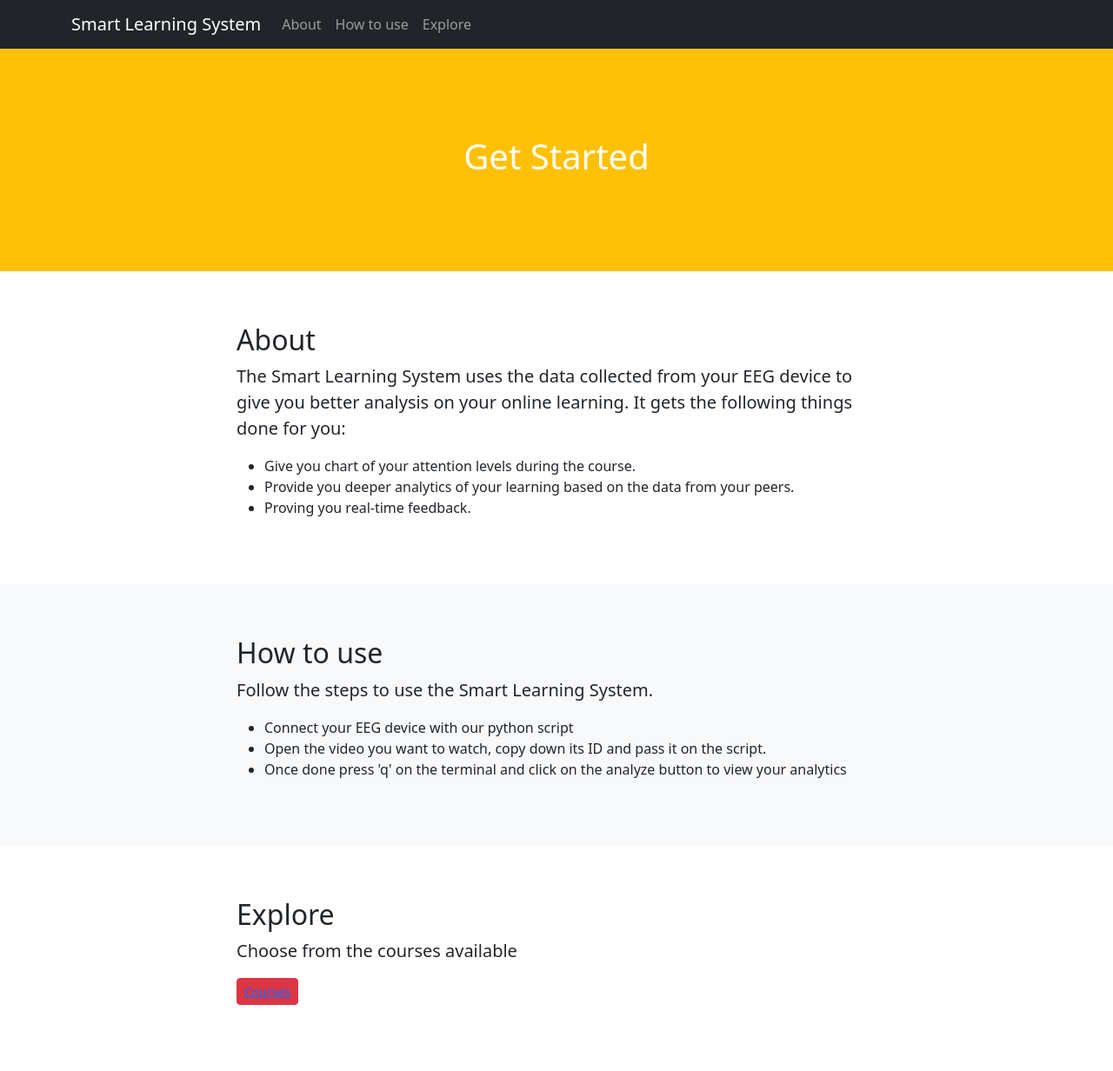
After one commit to lordozb/capstone_webapp, a Rails app: page /getStarted in a window 1280 px wide. The commit adds this page. Shown: the whole page at 87% size. Run offline with Rails 7, Linux system fonts and the light colour scheme; style sheets or scripts are compiled from the project's sources; some libraries are stand-ins or nearby versions; some web fonts are replaced.

```diff
--- /dev/null
+++ b/app/assets/javascripts/scrolling-nav.js
@@ -0,0 +1,29 @@
+(function($) {
+  "use strict"; // Start of use strict
+
+  // Smooth scrolling using jQuery easing
+  $('a.js-scroll-trigger[href*="#"]:not([href="#"])').click(function() {
+    if (location.pathname.replace(/^\//, '') == this.pathname.replace(/^\//, '') && location.hostname == this.hostname) {
+      var target = $(this.hash);
+      target = target.length ? target : $('[name=' + this.hash.slice(1) + ']');
+      if (target.length) {
+        $('html, body').animate({
+          scrollTop: (target.offset().top - 54)
+        }, 1000, "easeInOutExpo");
+        return false;
+      }
+    }
+  });
+
+  // Closes responsive menu when a scroll trigger link is clicked
+  $('.js-scroll-trigger').click(function() {
+    $('.navbar-collapse').collapse('hide');
+  });
+
+  // Activate scrollspy to add active class to navbar items on scroll
+  $('body').scrollspy({
+    target: '#mainNav',
+    offset: 54
+  });
+
+})(jQuery); // End of use strict
--- a/app/assets/stylesheets/application.scss
+++ b/app/assets/stylesheets/application.scss
@@ -14,3 +14,4 @@
 
 @import 'bootstrap';
 @import 'style.css';
+@import 'scrolling-nav';
--- /dev/null
+++ b/app/assets/stylesheets/scrolling-nav.css
@@ -0,0 +1,19 @@
+/*!
+ * Start Bootstrap - Scrolling Nav (https://startbootstrap.com/template-overviews/scrolling-nav)
+ * Copyright 2013-2017 Start Bootstrap
+ * Licensed under MIT (https://github.com/BlackrockDigital/startbootstrap-scrolling-nav/blob/master/LICENSE)
+ */
+
+header {
+  padding: 154px 0 100px;
+}
+
+@media (min-width: 992px) {
+  header {
+    padding: 156px 0 100px;
+  }
+}
+
+section {
+  padding: 60px 0;
+}
--- a/app/assets/stylesheets/style.css
+++ b/app/assets/stylesheets/style.css
@@ -25,7 +25,7 @@ h3 {
   color: rgba(255,255,255,.68);
 }
 
-p {
+#front-text {
   display: inline-block;
   padding: .3em;
   font-family: 'Megrim', cursive;
--- a/app/controllers/video_controller.rb
+++ b/app/controllers/video_controller.rb
@@ -2,11 +2,14 @@ class VideoController < ApplicationController
 
 	protect_from_forgery with: :null_session
 
-	def first
+	def getStarted
+	end
+
+	def explore
+		@videos = Video.all
 	end
 
 	def index
-		@video = Video.all
 	end
 
 	def new
--- /dev/null
+++ b/app/views/video/getStarted.html.erb
@@ -0,0 +1,78 @@
+    <!-- Navigation -->
+    <nav class="navbar navbar-expand-lg navbar-dark bg-dark fixed-top" id="mainNav">
+      <div class="container">
+        <a class="navbar-brand js-scroll-trigger" href="#page-top">Smart Learning System</a>
+        <button class="navbar-toggler" type="button" data-toggle="collapse" data-target="#navbarResponsive" aria-controls="navbarResponsive" aria-expanded="false" aria-label="Toggle navigation">
+          <span class="navbar-toggler-icon"></span>
+        </button>
+        <div class="collapse navbar-collapse" id="navbarResponsive">
+          <ul class="navbar-nav ml-auto">
+            <li class="nav-item">
+              <a class="nav-link js-scroll-trigger" href="#about">About</a>
+            </li>
+            <li class="nav-item">
+              <a class="nav-link js-scroll-trigger" href="#services">How to use</a>
+            </li>
+            <li class="nav-item">
+              <a class="nav-link js-scroll-trigger" href="#contact">Explore</a>
+            </li>
+           </ul>
+        </div>
+      </div>
+    </nav>
+
+    <header class="bg-warning text-white">
+      <div class="container text-center">
+        <h1>Get Started</h1>
+      </div>
+    </header>
+
+    <div id = "purple">
+      <section id="about">
+        <div class="container">
+          <div class="row">
+            <div class="col-lg-8 mx-auto">
+              <h2>About</h2>
+              <p class="lead">The Smart Learning System uses the data collected from your EEG device to give you better analysis on your online learning. It gets the following things done for you:</p>
+              <ul>
+                <li>Give you chart of your attention levels during the course.</li>
+                <li>Provide you deeper analytics of your learning based on the data from your peers.</li>
+                <li>Proving you real-time feedback.</li>
+              </ul>
+            </div>
+          </div>
+        </div>
+      </section>
+
+      <section id="services" class="bg-light">
+        <div class="container">
+          <div class="row">
+            <div class="col-lg-8 mx-auto">
+              <h2>How to use</h2>
+              <p class="lead">Follow the steps to use the Smart Learning System.</p>
+              <ul>
+                <li> Connect your EEG device with our python script</li>
+                <li> Open the video you want to watch, copy down its ID and pass it on the script.</li>
+                <li> Once done press 'q' on the terminal and click on the analyze button to view your analytics</li>
+              </ul>
+            </div>
+          </div>
+        </div>
+      </section>
+
+      <section id="Exlpore">
+        <div class="container">
+          <div class="row">
+            <div class="col-lg-8 mx-auto">
+              <h2>Explore</h2>
+              <p class="lead">Choose from the courses available</p>
+              <p>
+                <button class = "btn btn-danger btn-sm">
+                  <%= link_to "Courses", explore_path, :class => "btn-sm" %>
+                </button>
+              </p>
+            </div>
+          </div>
+        </div>
+      </section>
+    </div>
--- a/config/routes.rb
+++ b/config/routes.rb
@@ -6,5 +6,8 @@ resources :video
 get '/duration' => 'video#duration'
 post 'acknowledge' => 'video#acknowledge'
 
+get '/getStarted' => 'video#getStarted'
+get '/explore' => 'video#explore'
+
 root 'video#index'
 end
```
Also changed, not shown: app/views/video/explore.html.erb (added, +33 -0 lines), app/views/video/index.html.erb (+5 -3 lines).
